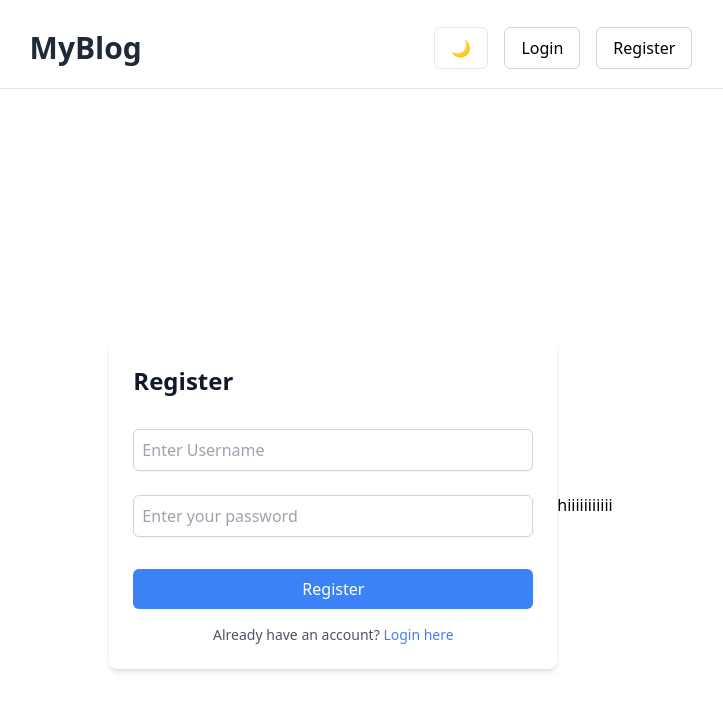
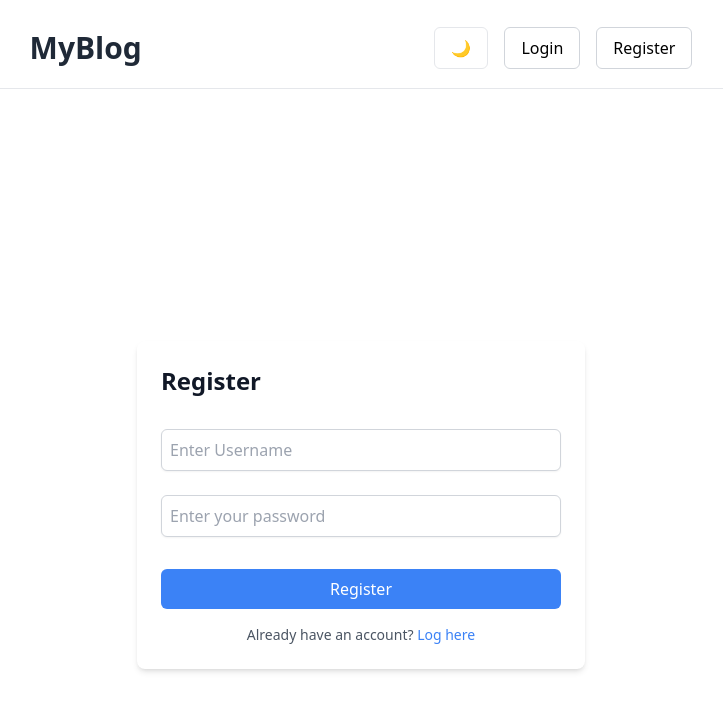
Before and after one commit to SamraddhiDevX/blog, a React (Create React App) app in the folder client/myapp/: page /register in a window 1280 px wide. Shown: the top 710 px of the page, without its empty margins (279-1002 px from the left). Built offline with nearby package versions, Linux system fonts and the light colour scheme; no server answers.

Commit message:
Update Register.js

```diff
--- a/client/myapp/src/components/Register.js
+++ b/client/myapp/src/components/Register.js
@@ -119,12 +119,12 @@ const Register = () => {
         <p>
           Already have an account?{' '}
           <Link to="/login" className="text-blue-500 hover:underline">
-            Login here
+            Log here
           </Link>
         </p>
       </div>
     </div>
-            hiiiiiiiiiii
+
   </div>
 );
 };
```
